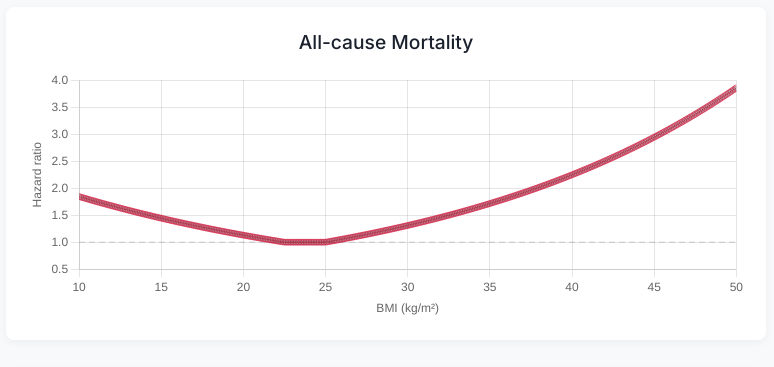
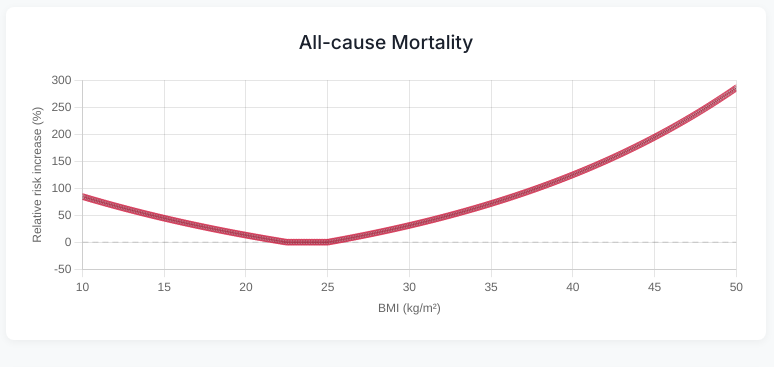
Before and after one commit to dmhardin102/bmimortplot, a plain HTML site: page index.html in a window 1280 px wide. Shown: the part 215-582 px from the top of the page, 254-1028 px from the left. Drawn offline with nearby package versions, Linux system fonts and the light colour scheme.

Commit message:
3 chart stack complete

```diff
--- a/index.html
+++ b/index.html
@@ -166,7 +166,8 @@
           datasets: [
             {
               label: id,
-              data: xs.map(x => ({ x, y: hrFn(x) })),
+              // convert HR → %RRinc
+              data: xs.map(x => ({ x, y: (hrFn(x) - 1) * 100 })),
               borderColor: colorMap[baseColor],
               borderWidth: 1.0,
               tension: 0.3,
@@ -174,8 +175,8 @@
               order: 0
             },
             {
-              label: 'HR=1',
-              data: xs.map(x => ({ x, y: 1 })),
+              label: 'RR=0%',
+              data: xs.map(x => ({ x, y: 0 })), // baseline at 0%
               borderColor: 'rgba(102,102,102,0.3)',
               borderDash: [6, 4],
               borderWidth: 1,
@@ -199,10 +200,10 @@
             },
             y: {
               type: 'linear',
-              min: 0.5,
-              max: 4,
+              min: -50,   // (0.5–1)*100 = -50%
+              max: 300,   // (4–1)*100 = 300%
               grace: '5%',
-              title: { display: true, text: 'Hazard ratio' }
+              title: { display: true, text: 'Relative risk increase (%)' }
             }
           }
         }
@@ -234,18 +235,17 @@
       localStorage.savedBmi = b;
 
       charts.forEach(({ chart, fn }) => {
-        const hr = fn(b);
-        // reset to baseline datasets
+        const rr = (fn(b) - 1) * 100; // percent RR increase
         chart.data.datasets = chart.data.datasets.slice(0, 2);
-        // introduce a small gap in the line
         const gap = 0.2;
         chart.data.datasets[0].data = xs.map(x =>
-          Math.abs(x - b) < gap ? { x, y: null } : { x, y: fn(x) }
+          Math.abs(x - b) < gap
+            ? { x, y: null }
+            : { x, y: (fn(x) - 1) * 100 }
         );
-        // add the marker
         chart.data.datasets.push({
           type: 'scatter',
-          data: [{ x: b, y: hr }],
+          data: [{ x: b, y: rr }],
           pointRadius: 8,
           pointStyle: 'rectRot',
           pointBackgroundColor: 'rgba(0,0,0,0.7)',
```
